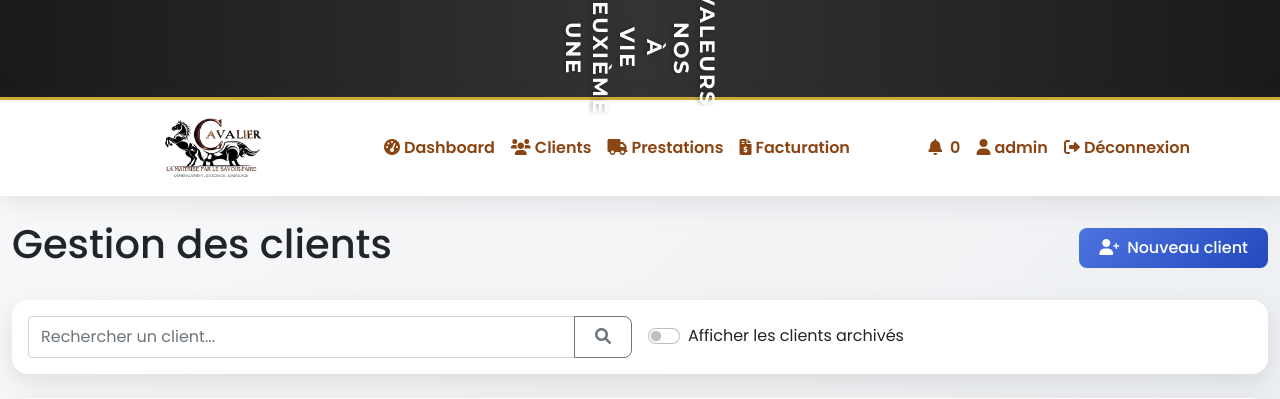
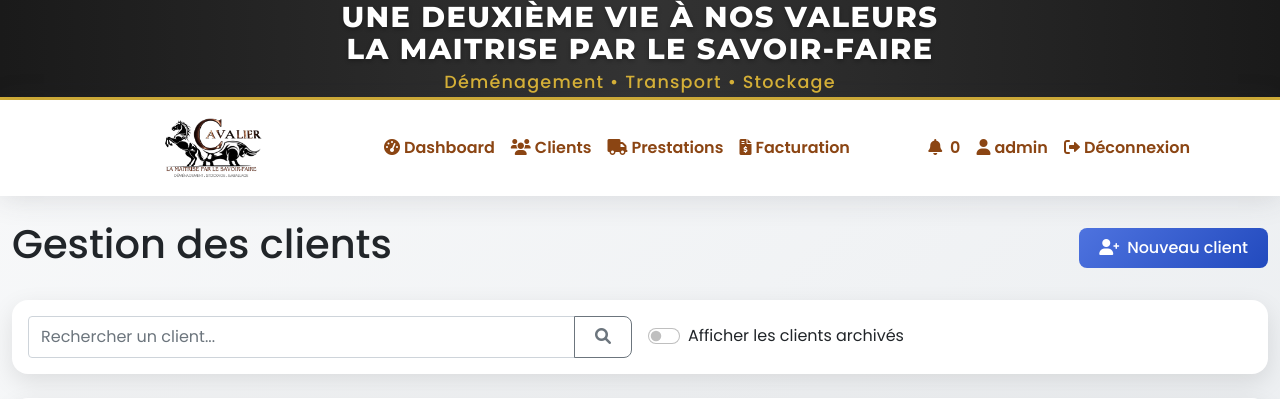
Before and after one commit to solver492/cavaliver-app, a Flask app: page /clients in a window 1280 px wide. Shown: the top 399 px of the page. Run offline with Flask 2, Linux system fonts and the light colour scheme; a user stored in the database is signed in; data comes from the database, SQL or seed files in the repository.

Commit message:
Design: Conversion en texte horizontal avec animation de fondu

```diff
--- a/templates/base.html
+++ b/templates/base.html
@@ -211,7 +211,7 @@
             margin-top: 3rem;
         }
 
-        /* Header professionnel avec texte vertical */
+        /* Header professionnel avec texte horizontal */
         .app-header {
             position: relative;
             background: linear-gradient(to right, #1a1a1a, #333333, #1a1a1a);
@@ -236,21 +236,25 @@
         /* Contenu du header */
         .header-content {
             display: flex;
+            flex-direction: column;
             justify-content: center;
             align-items: center;
             height: 100px;
+            width: 100%;
+            max-width: 1200px;
         }
 
-        /* Titre principal vertical */
+        /* Texte principal dans le header */
         .header-title {
             font-family: 'Montserrat', sans-serif;
             font-weight: 800;
-            font-size: 2.5rem;
+            font-size: 1.8rem;
             color: #ffffff;
             text-shadow: 0 2px 4px rgba(0,0,0,0.3);
             letter-spacing: 1.5px;
             text-align: center;
             margin: 0;
+            line-height: 1.1;
         }
 
         /* Sous-titre */
@@ -260,39 +264,22 @@
             color: var(--honey-gold);
             letter-spacing: 1.2px;
             text-align: center;
-            margin: 0;
-            margin-top: 5px;
+            margin: 5px 0 0 0;
         }
 
-        /* Container pour le texte vertical */
-        .vertical-text-container {
-            display: inline-block;
-            width: auto;
-            margin: 0 3px; /* espacement réduit entre les conteneurs */
-            height: 90px;
+        /* Animation de fondu pour le texte */
+        @keyframes fadeInOut {
+            0%, 100% { opacity: 0; transform: translateY(10px); }
+            10%, 90% { opacity: 1; transform: translateY(0); }
         }
 
-        /* Texte vertical */
-        .vertical-text {
-            writing-mode: vertical-rl; /* changé de vertical-lr à vertical-rl pour un meilleur rendu */
-            text-orientation: mixed; /* changé de upright à mixed pour un meilleur rendu des accents */
-            white-space: nowrap;
-            font-size: 1.3rem; /* taille réduite pour mieux tenir dans la hauteur */
-            height: 90px;
-            display: flex;
-            align-items: center;
-            justify-content: center;
-            letter-spacing: 0.1em; /* espacement des lettres ajusté */
-            font-weight: 700; /* police plus grasse pour meilleure lisibilité */
-            line-height: 1; /* ligne condensée */
-            transform: rotate(180deg); /* rotation pour bonne direction de lecture */
+        .animated-text {
+            display: block;
+            animation: fadeInOut 8s ease-in-out infinite;
         }
 
-        /* Animation pour le logo */
-        @keyframes pulse {
-            0% { transform: scale(1); }
-            50% { transform: scale(1.05); }
-            100% { transform: scale(1); }
+        .animated-text:nth-child(2) {
+            animation-delay: 4s;
         }
 
         /* Styles pour les alertes */
@@ -316,36 +303,13 @@
     <header class="app-header">
         <div class="container-fluid header-container">
             <div class="header-content">
-                <div class="vertical-text-container">
-                    <h1 class="header-title vertical-text animate__animated animate__fadeInDown">
-                        UNE
-                    </h1>
-                </div>
-                <div class="vertical-text-container">
-                    <h1 class="header-title vertical-text animate__animated animate__fadeInDown">
-                        DEUXIÈME
-                    </h1>
-                </div>
-                <div class="vertical-text-container">
-                    <h1 class="header-title vertical-text animate__animated animate__fadeInDown">
-                        VIE
-                    </h1>
-                </div>
-                <div class="vertical-text-container">
-                    <h1 class="header-title vertical-text animate__animated animate__fadeInDown">
-                        À
-                    </h1>
-                </div>
-                <div class="vertical-text-container">
-                    <h1 class="header-title vertical-text animate__animated animate__fadeInDown">
-                        NOS
-                    </h1>
-                </div>
-                <div class="vertical-text-container">
-                    <h1 class="header-title vertical-text animate__animated animate__fadeInDown">
-                        VALEURS
-                    </h1>
-                </div>
+                <h1 class="header-title">
+                    <span class="animated-text">UNE DEUXIÈME VIE À NOS VALEURS</span>
+                    <span class="animated-text" style="opacity: 0;">LA MAITRISE PAR LE SAVOIR-FAIRE</span>
+                </h1>
+                <p class="header-subtitle">
+                    Déménagement • Transport • Stockage
+                </p>
             </div>
         </div>
     </header>
```
